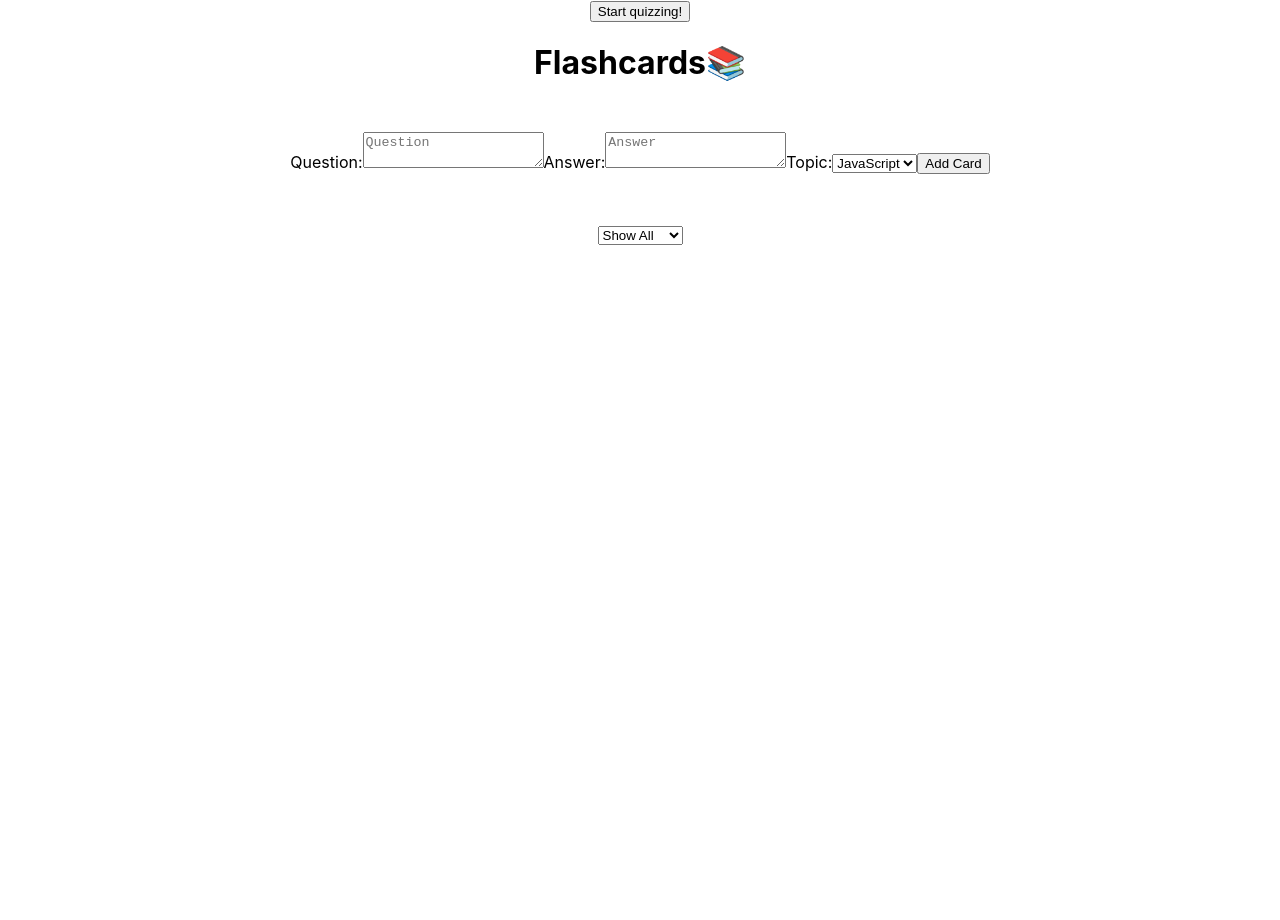
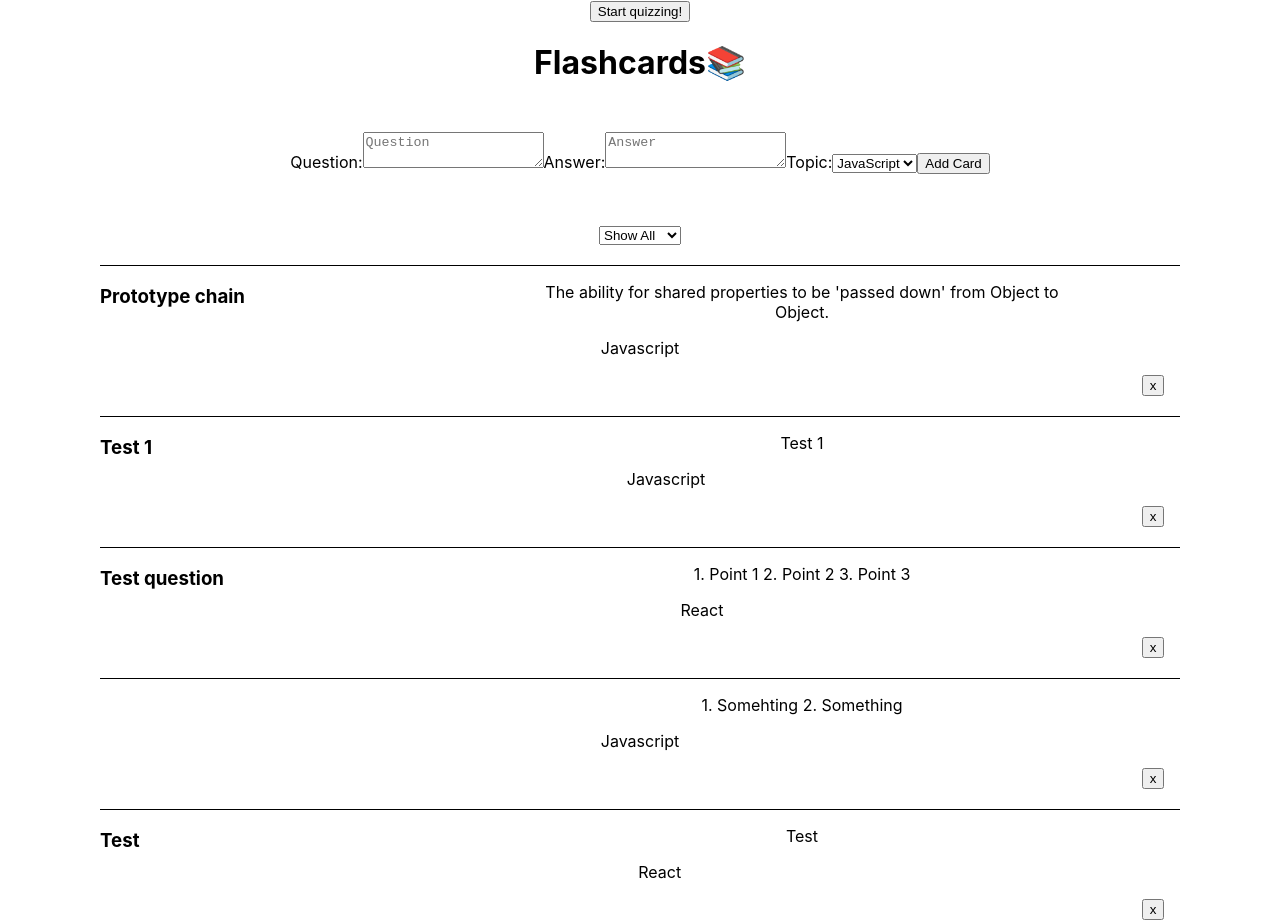
Before and after one commit to ilin98/study-guide-project, a React (Create React App) app: page / in a window 1280 px wide. Before the commit the page ends 800 px from the top, so only its background shows below. Built offline with nearby package versions, Linux system fonts and the light colour scheme; data requests are answered from the project's data file.

Commit message:
finished filter function

```diff
--- a/db.json
+++ b/db.json
@@ -23,6 +23,12 @@
       "question": "",
       "topic": "Javascript",
       "id": 5
+    },
+    {
+      "answer": "Test ",
+      "question": "Test ",
+      "topic": "React",
+      "id": 6
     }
   ]
 }
--- a/src/components/Filter.js
+++ b/src/components/Filter.js
@@ -9,7 +9,7 @@ function Filter ({topic, onTopicChange} ) {
         onChange={(e) => onTopicChange(e.target.value)}
       >
         <option value="All">Show All</option>
-        <option value="JavaScript">JavaScript</option>
+        <option value="Javascript">Javascript</option>
         <option value="React">React</option>
         <option value="Python">Python</option>
         <option value="Ruby">Ruby</option>
--- a/src/components/FlashCard.js
+++ b/src/components/FlashCard.js
@@ -15,6 +15,7 @@ function FlashCard({ question, answer, topic, id, onHandleDelete }) {
         <article id={id} className="flashcardList">
             <h3>{question}</h3>
             <p className='answer'>{answer}</p>
+            <p>{topic}</p>
             <span>
                 <button className='delete' onClick={handleDeleteClick}>x</button>
             </span>
--- a/src/components/FlashCardList.js
+++ b/src/components/FlashCardList.js
@@ -3,7 +3,12 @@ import FlashCard from "./FlashCard";
 
 function FlashCardList({topic, flashCards, onHandleDelete}) {
 
-    const filteredCards = flashCards.filter(card => card.topic === topic)
+    const filteredCards = flashCards.filter(card => {
+        if (card.topic === topic){
+            return card
+        } else if (topic === "All")
+            return card
+    })
 
     const displayedCards = filteredCards.map(card => <FlashCard id={card.id} key={card.id} question={card.question}
         answer={card.answer} topic={card.topic} onHandleDelete={onHandleDelete}/>)
```
